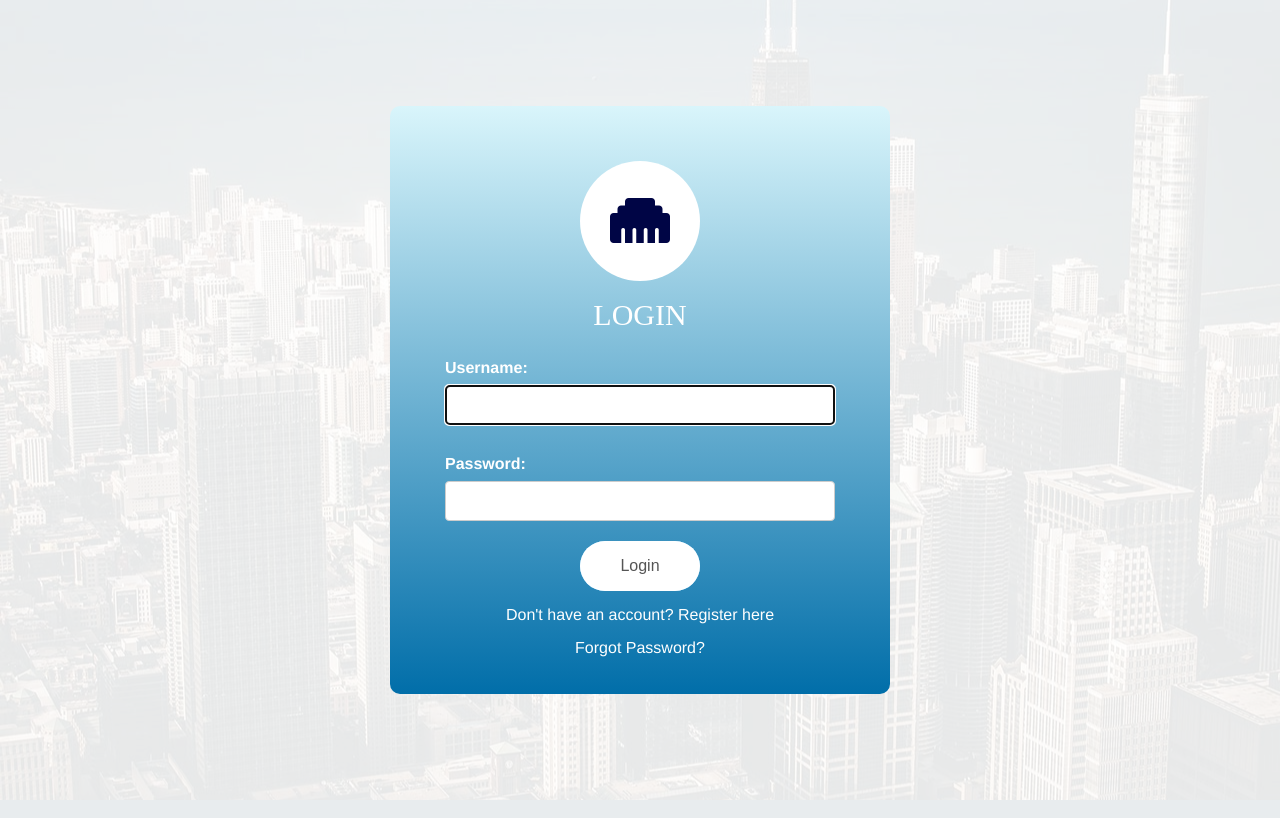
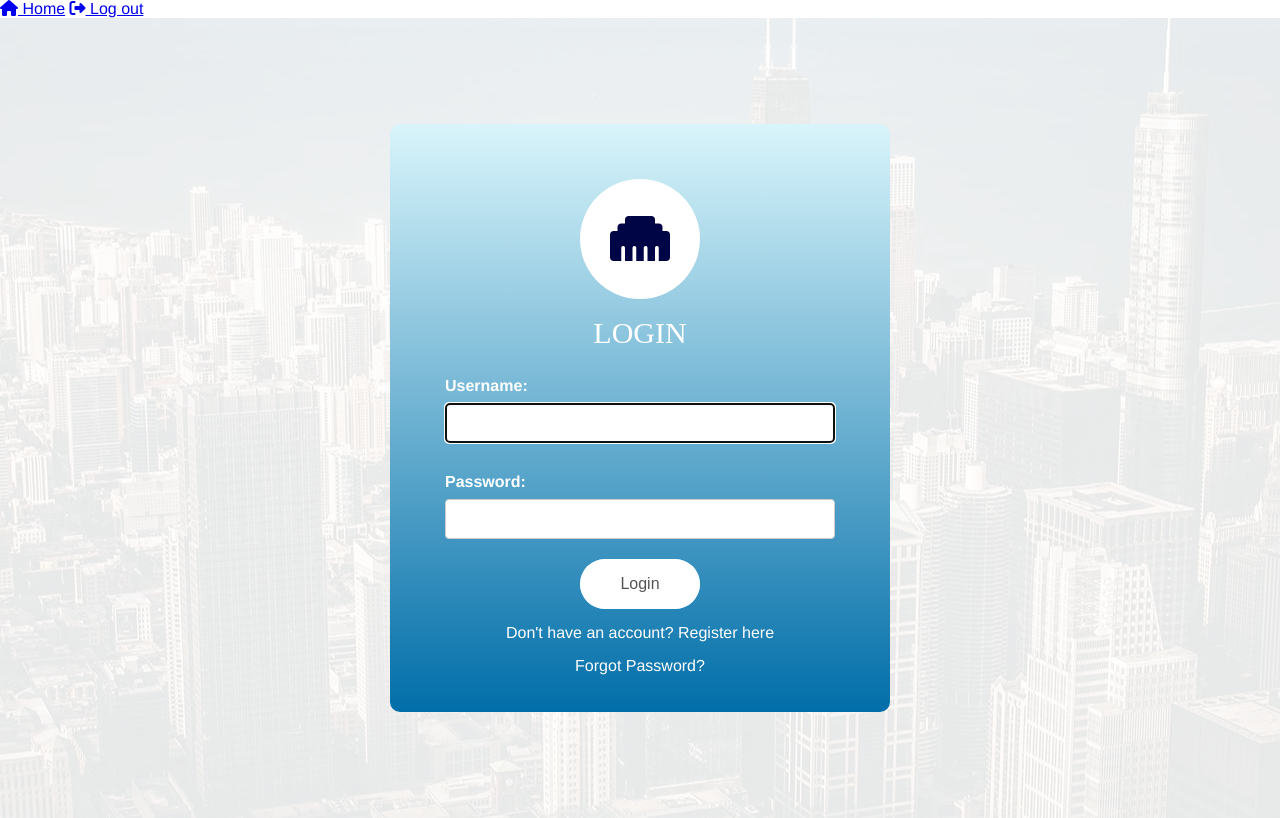
Before and after one commit to maleja2511/NeivaNet, a Django app: page / in a window 1280 px wide. Run offline with Django 4.2, Linux system fonts and the light colour scheme.

Commit message:
feature home logout

```diff
--- a/templates/base.html
+++ b/templates/base.html
@@ -6,13 +6,16 @@
     <meta charset="UTF-8">
     <title>{% block title %}NeivaNet{% endblock %}</title>
     <link rel="stylesheet" href="{% static 'css/styles.css'%}">
-    <link rel="stylesheet" href="https://cdnjs.cloudflare.com/ajax/libs/font-awesome/6.4.2/css/all.min.css">
+    <link rel="stylesheet" href="https://cdnjs.cloudflare.com/ajax/libs/font-awesome/6.4.2/css/all.min.css" integrity="sha512-z3gLpd7yknf1YoNbCzqRKc4qyor8gaKU1qmn+CShxbuBusANI9QpRohGBreCFkKxLhei6S9CQXFEbbKuqLg0DA==" crossorigin="anonymous" referrerpolicy="no-referrer" />
 </head>
 <body>
 
     <header>
         <!-- Aquí puedes poner una barra de navegación o cualquier otro elemento de cabecera -->
+        <a href="{% url 'profile' %}"><i class="fas fa-home"></i> Home</a>
+        <a href="{% url 'login' %}"><i class="fas fa-sign-out-alt"></i> Log out</a>
     </header>
+
 
     <main>
         {% block content %}
```
Also changed, not shown: db.sqlite3.
